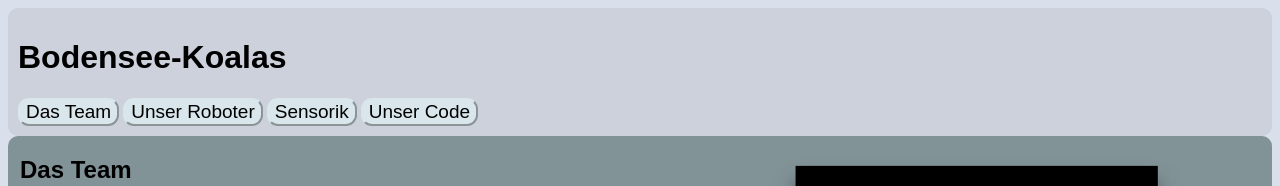
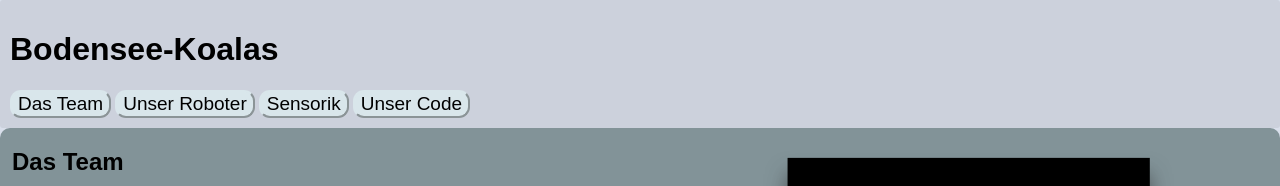
Before and after one commit to ninja6734/Bodensee-Koalas-Website, a plain HTML site: page index.html in a window 1280 px wide. Shown: the top 186 px of the page. Drawn offline with Linux system fonts and the light colour scheme.

Commit message:
commit (yay)

```diff
--- a/style.css
+++ b/style.css
@@ -3,6 +3,7 @@
     border-radius: 11px;
     background-color: #d9e6eb;
     border-color: #d9e6eb;
+    transition: 0.5s;
 }
 .MainNav button:hover{
     background-color: #bbc9ce;
@@ -33,6 +34,7 @@ p{
     padding-left: 85px;
 }
 body{
+    margin: 0px;
     background-color: rgb(217, 223, 235);
 }
 img{
@@ -48,7 +50,7 @@ img{
     font-family:'Segoe UI', Tahoma, Geneva, Verdana, sans-serif
 }
 .MainNav{
-    border-radius: 10px;
+    border-radius: 3px;
     padding: 10px;
     background-color: rgb(204, 209, 220);
 }
```
